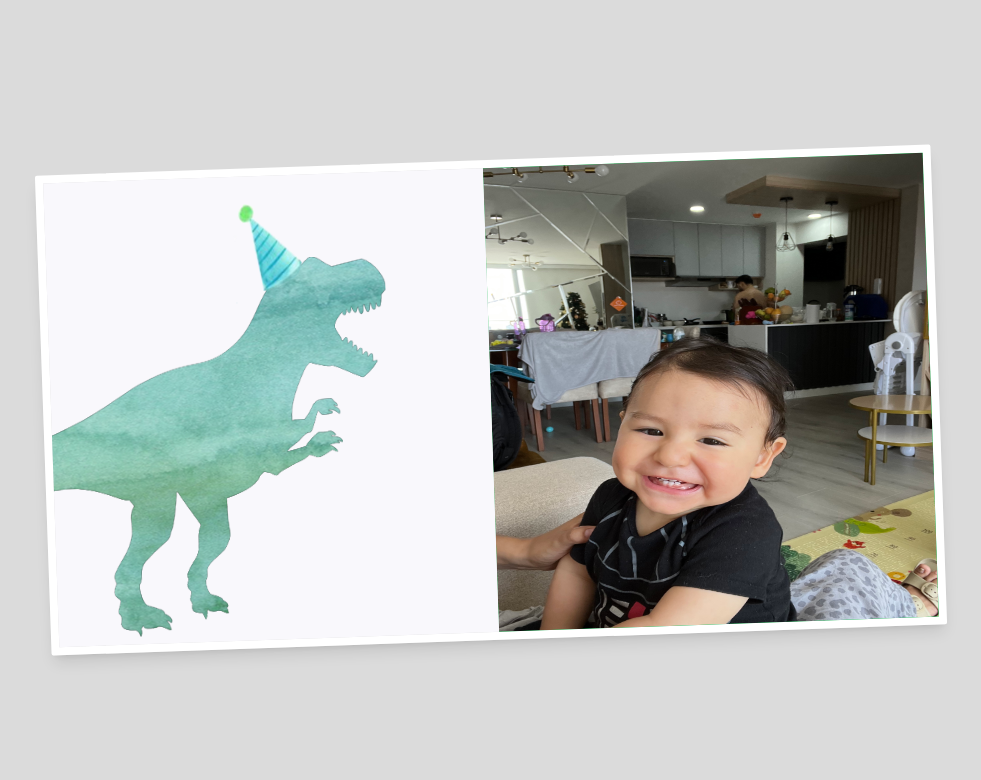
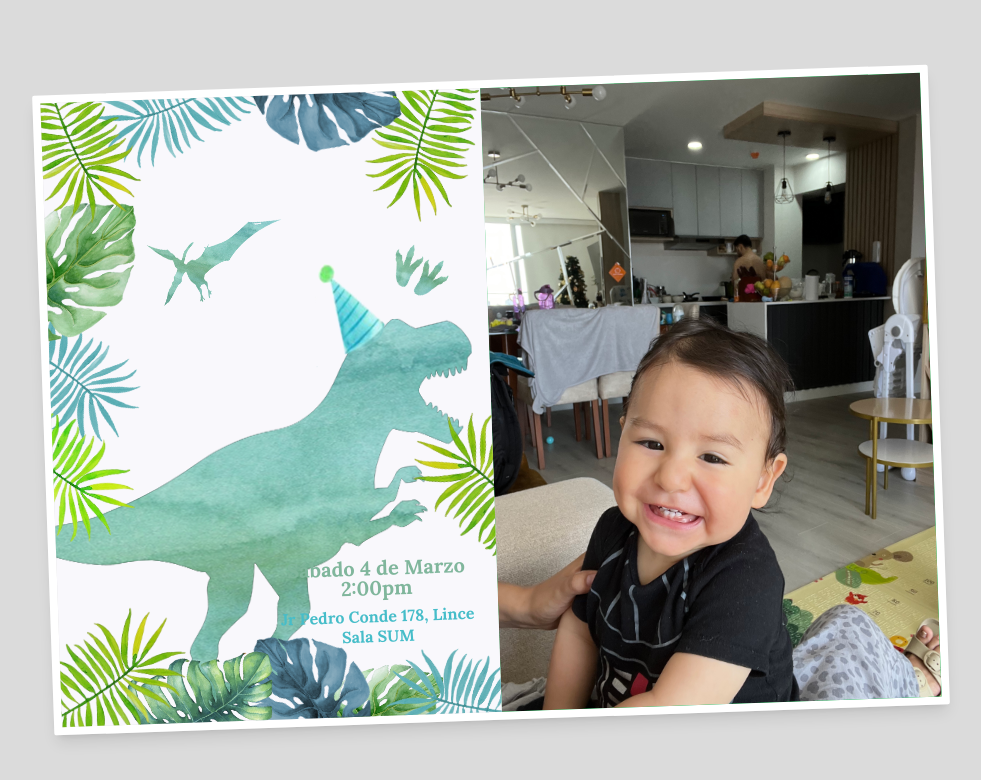
Before and after one commit to erickact/baby-shower-noah, a Next.js app: page / in a window 1280 px wide. Shown: the top 780 px of the page, without its empty margins (149-1130 px from the left). Built offline with nearby package versions, Linux system fonts and the light colour scheme; a web font is replaced by a local one.

Commit message:
update index page and tailwind config

```diff
--- a/pages/index.js
+++ b/pages/index.js
@@ -20,17 +20,150 @@ const Home = () => {
       </Head>
 
       <div className="flex items-center justify-center w-screen min-h-screen bg-ui-1-year-bg">
-        <div className="shadow-lg -rotate-2 rounded-sm w-[70vw] h-[90vh] lg:h-[60vh] border-8 border-white flex flex-col-reverse lg:flex-row">
+        {/* Card */}
+        <div className="shadow-lg -rotate-2 rounded-sm w-[70vw] h-[95vh] lg:h-[80vh] border-8 border-white flex flex-col-reverse lg:flex-row">
+          {/* Box 1 */}
           <div className="flex-1 h-full bg-[#F9F8FC] relative overflow-hidden">
-            <div className="absolute bottom-0 -left-40 w-[500px] h-[500px]">
+            <div className="absolute bottom-0 -left-24 w-[520px] h-[520px]">
               <Image
                 alt="baby dino 1"
                 layout="fill"
                 src="/assets/1-year-old/dino.png"
               />
             </div>
+
+            <div className="absolute top-[100px] left-[100px] w-[120px] h-[120px] rotate-[20deg]">
+              <Image
+                alt="tero"
+                layout="fill"
+                src="/assets/1-year-old/tero.png"
+              />
+            </div>
+
+            <div className="absolute top-[100px] -right-16 w-[240px] h-[240px] rotate-[30deg]">
+              <Image
+                alt="patas"
+                layout="fill"
+                src="/assets/1-year-old/patas.png"
+              />
+            </div>
+
+            <div className="absolute bottom-[70px] right-6 text-center font-body space-y-2 font-bold">
+              <p className="text-xl leading-5 text-ui-1-year-green">
+                Sábado 4 de Marzo <br /> 2:00pm
+              </p>
+              <p className="leading-5 text-ui-1-year-skyblue">
+                Jr Pedro Conde 178, Lince <br /> Sala SUM
+              </p>
+            </div>
+
+            {/* leaves */}
+            <div className="absolute w-40 h-40 -top-16 left-[12%] rotate-12">
+              <Image
+                alt="hoja2"
+                layout="fill"
+                src="/assets/1-year-old/hoja2.png"
+              />
+            </div>
+
+            <div className="absolute w-40 h-40 rotate-[250deg] -left-14 top-[30%]">
+              <Image
+                alt="hoja2"
+                layout="fill"
+                src="/assets/1-year-old/hoja2.png"
+              />
+            </div>
+
+            <div className="absolute z-10 w-40 h-40 rotate-45 -bottom-20 -right-10">
+              <Image
+                alt="hoja2"
+                layout="fill"
+                src="/assets/1-year-old/hoja2.png"
+              />
+            </div>
+
+            <div className="absolute -left-24 w-32 rotate-[140deg] h-80 top-[25%]">
+              <Image
+                alt="leaf1"
+                layout="fill"
+                src="/assets/1-year-old/leaf1.png"
+              />
+            </div>
+
+            <div className="absolute -right-6 w-40 h-40 rotate-[140deg] -top-6">
+              <Image
+                alt="leaf4"
+                layout="fill"
+                src="/assets/1-year-old/leaf4.png"
+              />
+            </div>
+
+            <div className="absolute -top-8 -left-10 w-40 h-40 rotate-[100deg] z-10">
+              <Image
+                alt="leaf4"
+                layout="fill"
+                src="/assets/1-year-old/leaf4.png"
+              />
+            </div>
+
+            <div className="absolute z-30 w-44 h-44 -bottom-10 -left-10">
+              <Image
+                alt="leaf4"
+                layout="fill"
+                src="/assets/1-year-old/leaf4.png"
+              />
+            </div>
+
+            <div className="absolute w-44 h-44 -right-20 top-1/2 rotate-[260deg]">
+              <Image
+                alt="leaf4"
+                layout="fill"
+                src="/assets/1-year-old/leaf4.png"
+              />
+            </div>
+
+            <div className="absolute w-52 h-36 -top-20 left-[42%] rotate-12">
+              <Image
+                alt="hoja3"
+                layout="fill"
+                src="/assets/1-year-old/hoja3.png"
+              />
+            </div>
+
+            <div className="absolute w-48 h-32 left-1/3 -bottom-10 -rotate-[140deg] z-10">
+              <Image
+                alt="hoja3"
+                layout="fill"
+                src="/assets/1-year-old/hoja3.png"
+              />
+            </div>
+
+            <div className="absolute -left-10 w-32 rotate-[230deg] h-44 top-[12%]">
+              <Image
+                alt="leaf2"
+                layout="fill"
+                src="/assets/1-year-old/leaf2.png"
+              />
+            </div>
+
+            <div className="absolute w-24 h-32 right-[15%] -bottom-14 -rotate-[115deg]">
+              <Image
+                alt="leaf2"
+                layout="fill"
+                src="/assets/1-year-old/leaf2.png"
+              />
+            </div>
+
+            <div className="absolute w-40 h-40 left-[12%] -bottom-16 rotate-[110deg] z-20">
+              <Image
+                alt="leaf3"
+                layout="fill"
+                src="/assets/1-year-old/leaf3.png"
+              />
+            </div>
           </div>
 
+          {/* Box 2 */}
           <div className="flex-1 h-full bg-green-500">
             <div className="relative w-full h-full">
               <Image
--- a/tailwind.config.js
+++ b/tailwind.config.js
@@ -18,6 +18,8 @@ module.exports = {
         brown: "#C2A294",
 
         "ui-1-year-bg": "#DBDBDB",
+        "ui-1-year-skyblue": "#46BDC9",
+        "ui-1-year-green": "#80B69C",
       },
     },
   },
```
